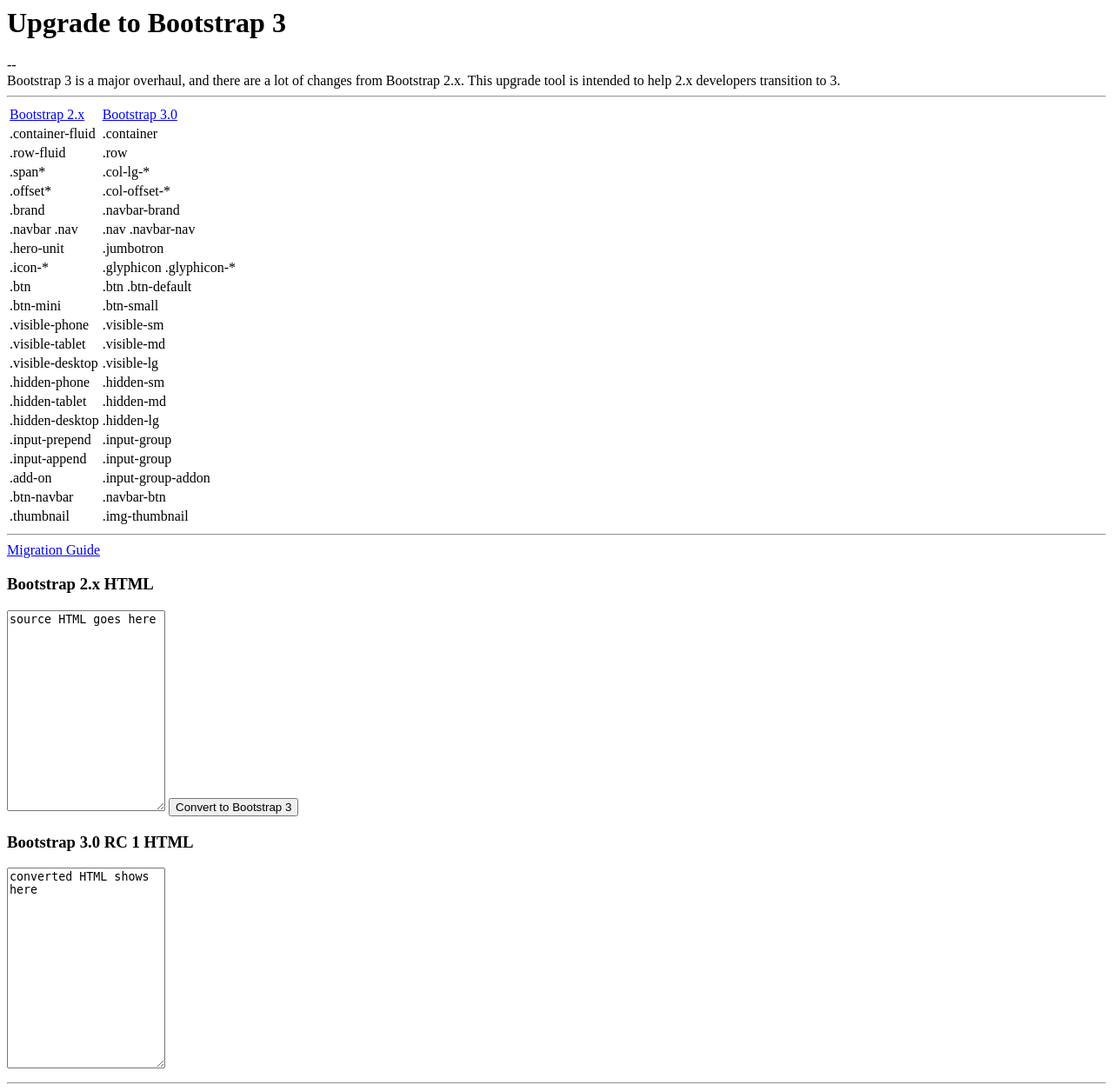
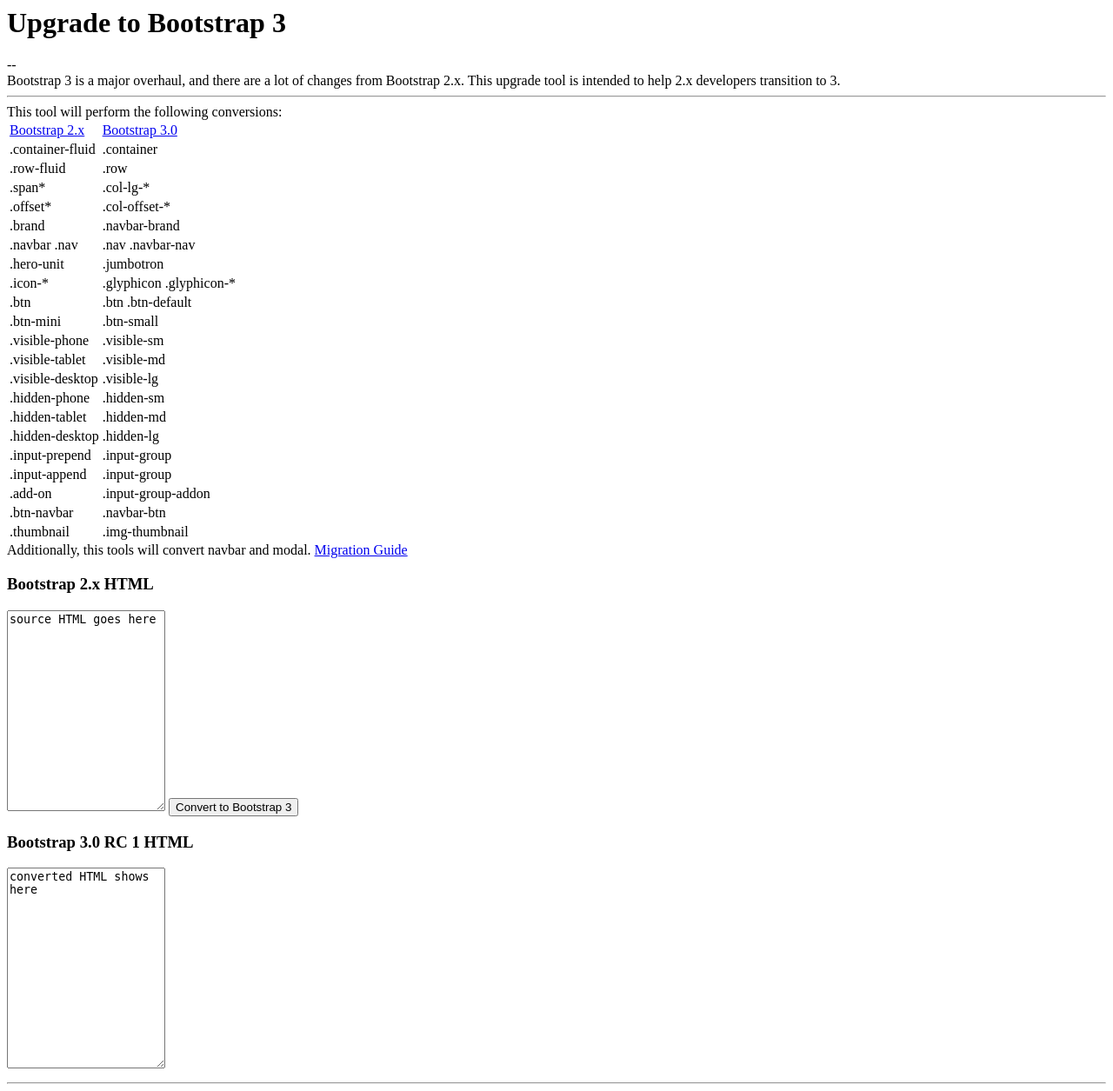
Before and after one commit to iatek/bootstrap-3-upgrade, a Node project: template views/index.ejs in a window 1280 px wide. Shown: the whole page at 87% size. Run offline with Node 20 templates, Linux system fonts and the light colour scheme; the template is opened without the code that fills it, so the values that code supplies are empty; some libraries are stand-ins or nearby versions.

Commit message:
2 update

```diff
--- a/views/index.ejs
+++ b/views/index.ejs
@@ -56,6 +56,8 @@
 
           <hr>
 
+          This tool will perform the following conversions:
+
           <table class="table">
             <tbody><tr><td><a href="#">Bootstrap 2.x</a></td><td><a href="#">Bootstrap 3.0</a></td></tr>
             <tr><td>.container-fluid</td><td>.container</td></tr>
@@ -81,7 +83,7 @@
             <tr><td>.thumbnail</td><td>.img-thumbnail</td></tr>
             </tbody></table>
 
-          <hr>
+          Additionally, this tools will convert navbar and modal.
 
           <a href="http://bootply.com/bootstrap-3-migration-guide">Migration Guide</a>
 
--- a/views/layout.ejs
+++ b/views/layout.ejs
@@ -23,6 +23,7 @@
 	  </div>
     </div>
     <%-body%>
+    <script src="//ajax.googleapis.com/ajax/libs/jquery/1.9.1/jquery.min.js"></script>
     <script src="//netdna.bootstrapcdn.com/bootstrap/3.0.0-rc1/js/bootstrap.min.js"></script>
 </body>
 </html>
```
